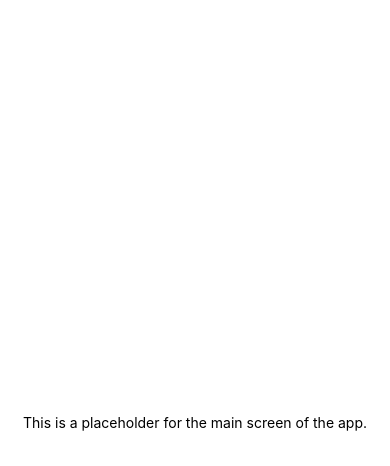
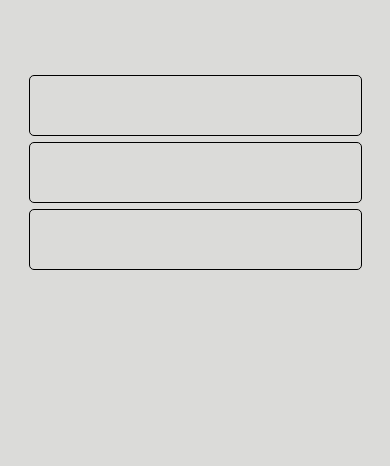
Before and after one commit to conroy-ricketts/Money-Manager, a React Native app: screen / in a window 390 px wide. Shown: the top 466 px of the page. Built offline with nearby package versions, Linux system fonts and the light colour scheme.

Commit message:
add basic card stack

```diff
--- a/src/App.tsx
+++ b/src/App.tsx
@@ -1,6 +1,4 @@
-import { StatusBar } from 'expo-status-bar';
 import React from 'react';
-import { StyleSheet, Text, View } from 'react-native';
 import TransactionLog from './screens/TransactionLog';
 
 export default function App()
--- a/src/components/TransactionCards.tsx
+++ b/src/components/TransactionCards.tsx
@@ -0,0 +1,20 @@
+import React from 'react';
+import { View, StyleSheet } from 'react-native';
+
+const styles = StyleSheet.create
+({
+    card:
+    {
+      backgroundColor: '#DBDBD9',
+      height: 61,
+      width: 333,
+      borderRadius: 5,
+      borderWidth: 1.5,
+      borderColor: 'black',
+    },
+});
+
+export default function TransactionCard(): JSX.Element
+{
+    return <View style = {styles.card}/>;
+}
--- a/src/screens/TransactionLog.tsx
+++ b/src/screens/TransactionLog.tsx
@@ -1,23 +1,44 @@
-import { StatusBar } from 'expo-status-bar';
 import React from 'react';
 import { StyleSheet, Text, View } from 'react-native';
+import TransactionCard from '../components/TransactionCards';
 
-function TransactionLog() {
+const styles = StyleSheet.create
+({
+    screen:
+    {
+        flex: 1,
+        backgroundColor: '#DBDBD9',
+    },
+    cards:
+    {
+      alignItems: 'center',
+      top: 72,
+      padding: 3,
+    },
+});
+
+const testTransactionsAsJSON = [
+    {
+
+    },
+    {
+
+    },
+    {
+
+    },
+];
+
+function TransactionLog() : JSX.Element {
   return (
-    <View style={styles.container}>
-      <Text>This is a placeholder for the main screen of the app.</Text>
-      <StatusBar style="auto" />
+    <View style = {styles.screen}>
+        {testTransactionsAsJSON.map(() => (
+            <View style = {styles.cards}>
+                <TransactionCard />
+            </View>
+        ))}
     </View>
   );
 }
 
-const styles = StyleSheet.create({
-  container: {
-    flex: 1,
-    backgroundColor: '#fff',
-    alignItems: 'center',
-    justifyContent: 'center',
-  },
-});
-
 export default TransactionLog;
```
